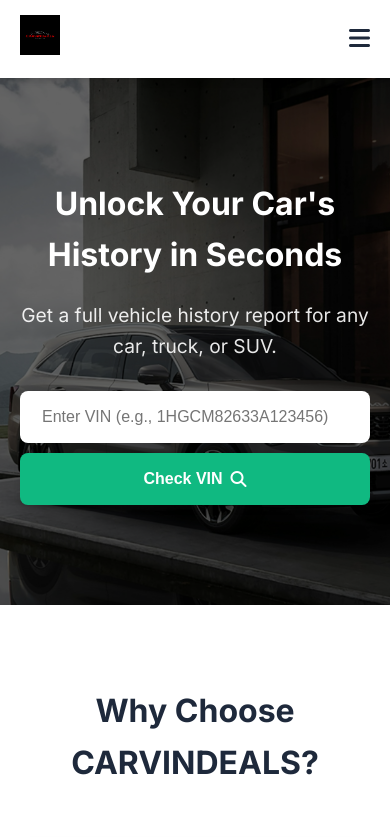
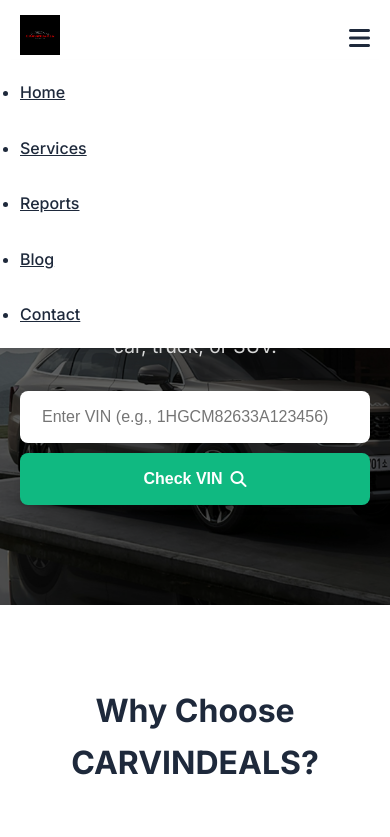
Before and after one commit to hamzamagsi/CARVINDEALS, a plain HTML site: page index.html in a window 390 px wide. Both pictures are taken after a click on the element 359 px from the left and 38 px from the top of the page. Shown: the top 837 px of the page. Drawn offline with Linux system fonts and the light colour scheme.

Commit message:
Add working

```diff
--- a/styles.css
+++ b/styles.css
@@ -451,4 +451,17 @@ footer {
     border-radius: 8px;
     width: 100%;
   }
+  .nav-links.active {
+    display: flex;
+    flex-direction: column;
+    background: white;
+    position: absolute;
+    top: 60px; /* below header */
+    left: 0;
+    width: 100%;
+    padding: 20px;
+    box-shadow: var(--shadow-lg);
+    z-index: 99;
+  }
+
 }
```
